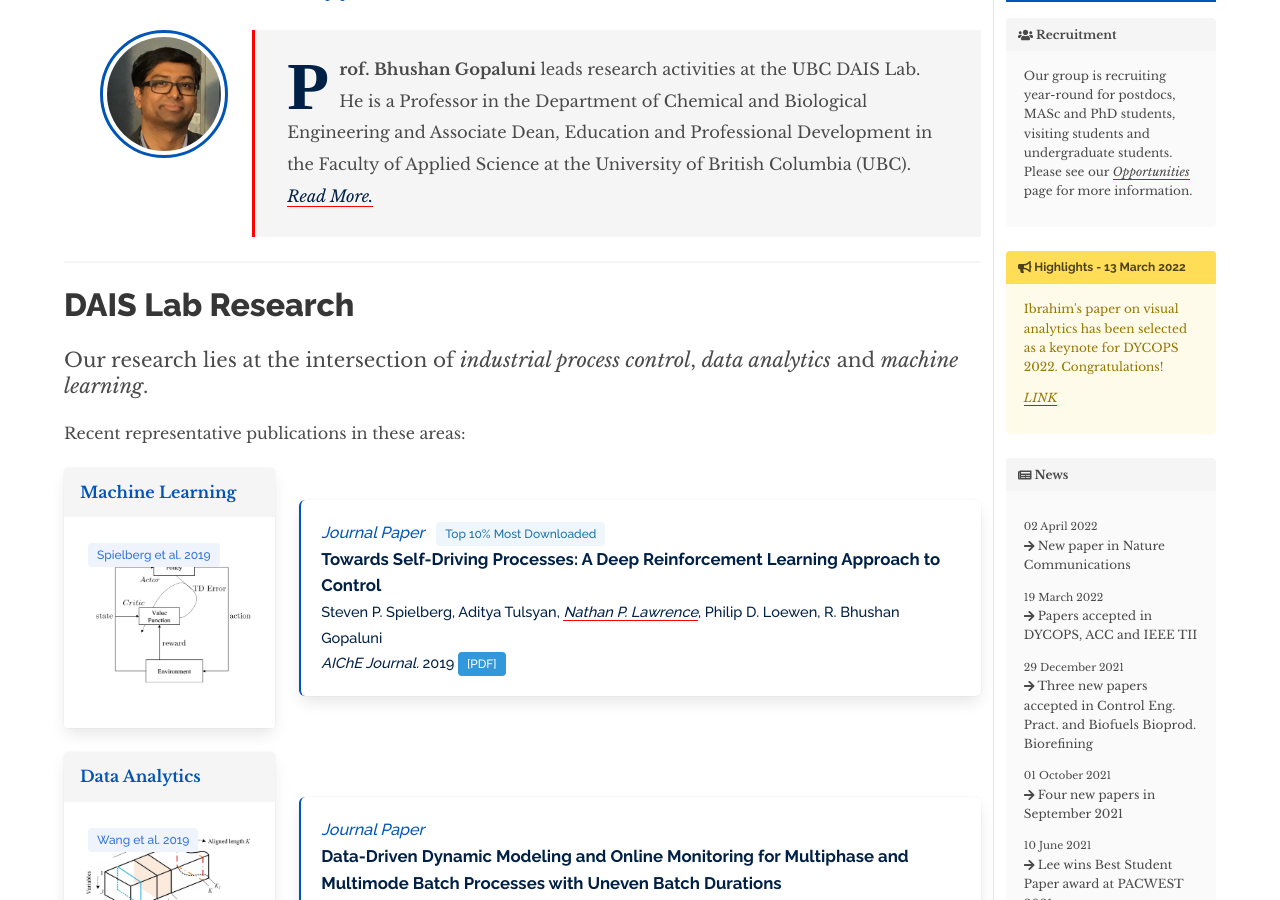
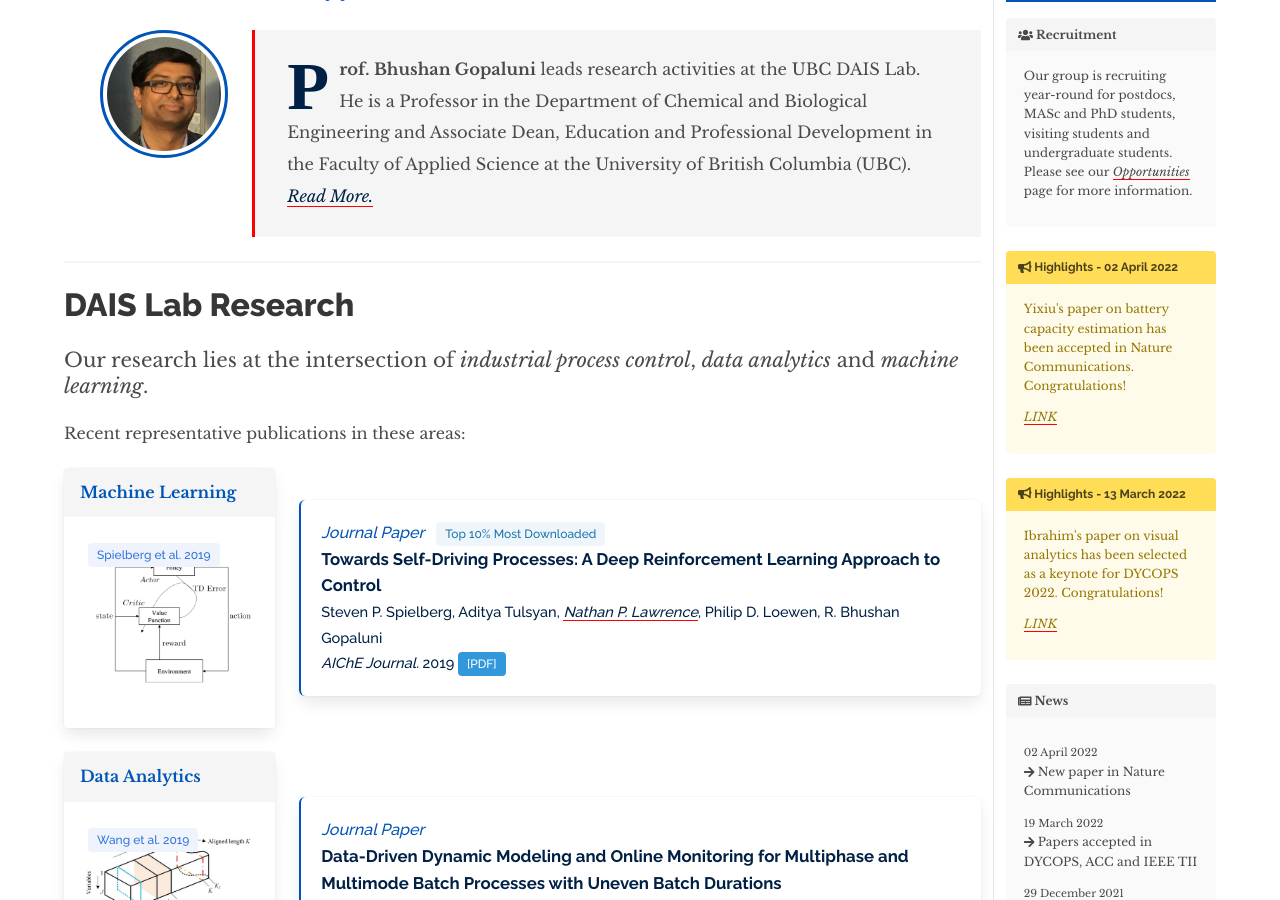
Before and after one commit to daisubc/daisubc.github.io, a Jekyll site: the page built from index.md, in a window 1280 px wide and 900 px high, scrolled down 1010 px. Built offline with Jekyll 4.4.1, drawn with Linux system fonts in a browser that asks for light colours; nearby versions of some CDN libraries; some of the changed text lies outside the part shown.

Commit message:
add highlights

```diff
--- a/_data/highlights.yml
+++ b/_data/highlights.yml
@@ -1,3 +1,8 @@
+- message: "Yixiu's paper on battery capacity estimation has been accepted in Nature Communications. Congratulations!"
+  date: "2022-04-02"
+  url: "https://dais.chbe.ubc.ca/publication/2022-yousef-dycops/"
+  display: "True"
+
 - message: "Ibrahim's paper on visual analytics has been selected as a keynote for DYCOPS 2022. Congratulations!"
   date: "2022-03-13"
   url: "https://dais.chbe.ubc.ca/publication/2022-yousef-dycops/"
```
